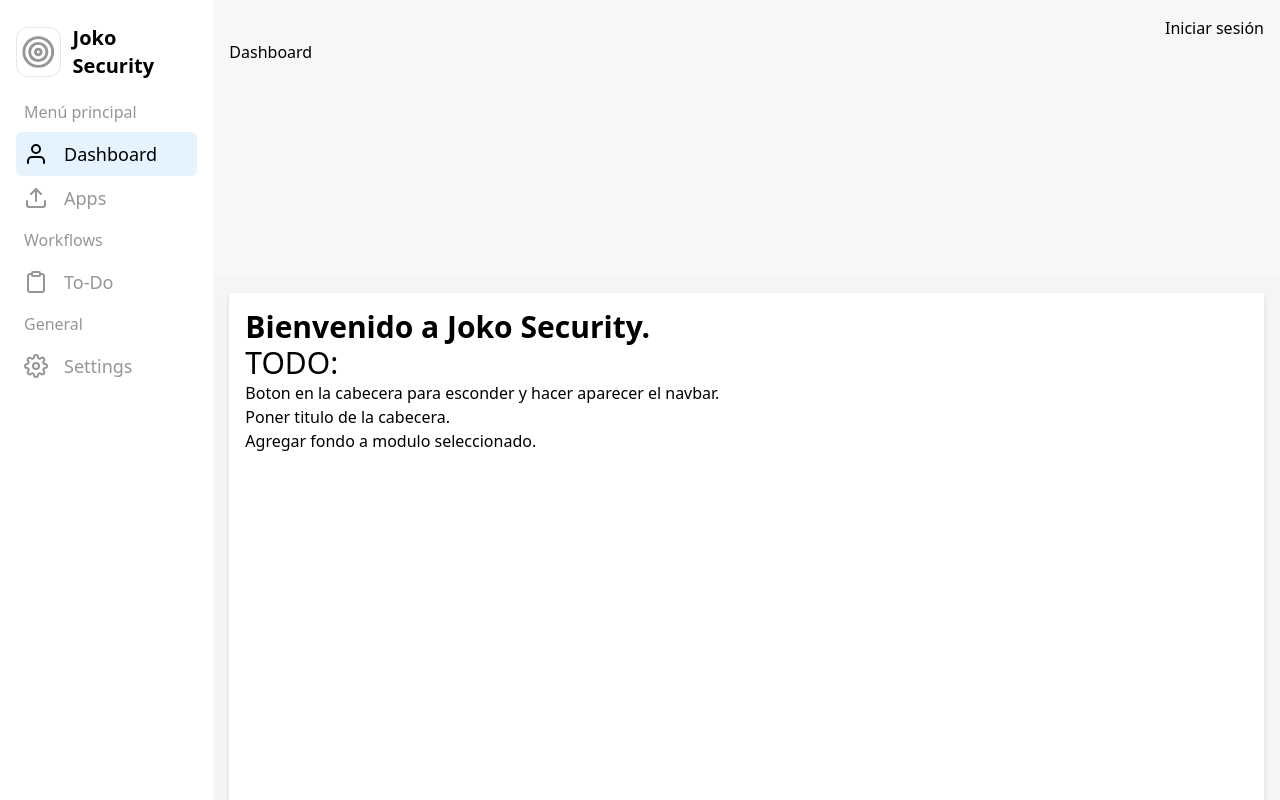
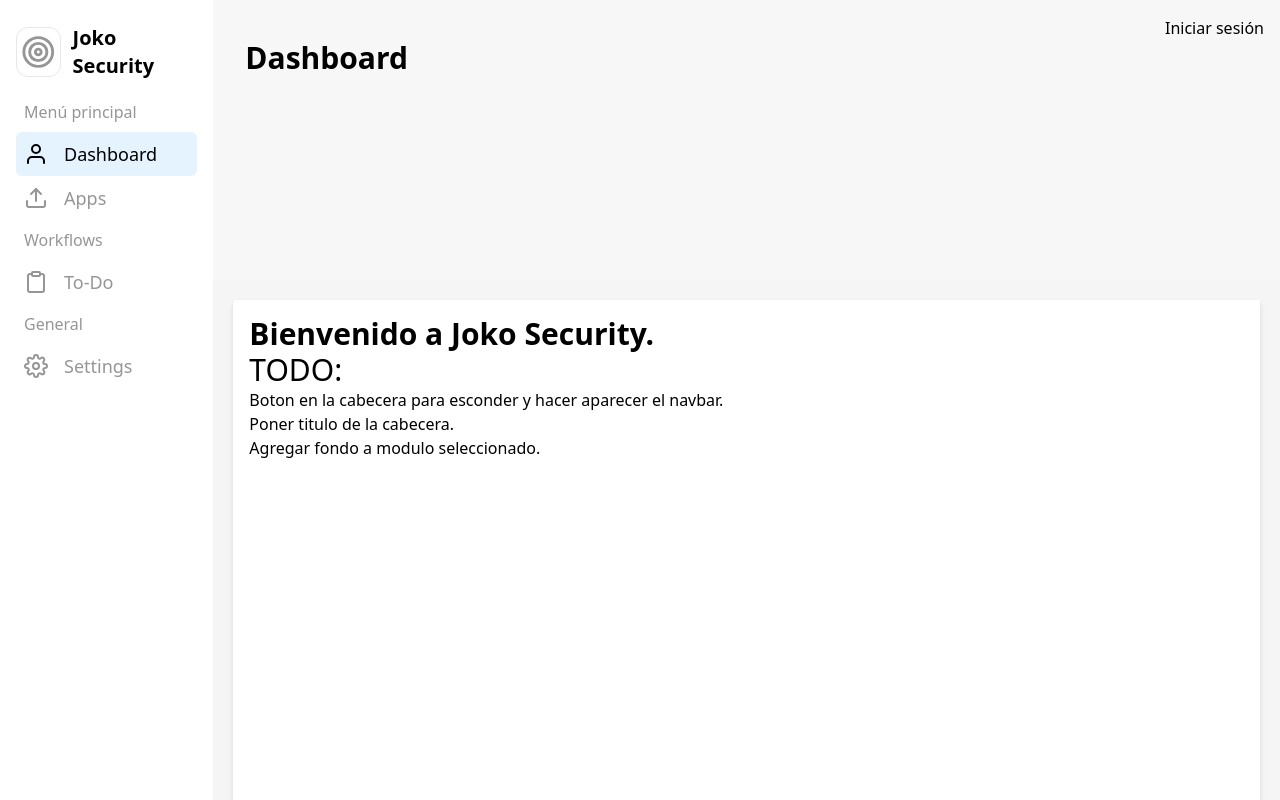
Before and after one commit to jokoframework/security-starter-react, a Next.js app: page / in a window 1280 px wide. Shown: the top 800 px of the page. Built offline with nearby package versions, Linux system fonts and the light colour scheme.

Commit message:
Agregar titulo a la cabecera
Este titulo es el nombre del modulo y esta en el componente Header de components/layout.tsx.

```diff
--- a/components/layout.tsx
+++ b/components/layout.tsx
@@ -157,7 +157,9 @@ function Header({ selectedModule }: { selectedModule: Module }) {
   return (
     <div className="col-span-12 md:col-span-10 row-span-1 px-4 py-4">
       <Link href="/login" passHref><div className="text-right">Iniciar sesión</div></Link>
-      { selectedModule.name }
+      <div className="mx-4 text-3xl font-semibold">
+        { selectedModule.name }
+      </div>
     </div>
   )
 }
@@ -168,7 +170,7 @@ function Content({ children }: { children: React.ReactNode }) {
    */
   return (
     <div className="row-span-3 col-span-12 md:col-span-10 bg-neutral-100">
-      <div className="m-4 p-4 h-screen bg-white rounded-s drop-shadow-md">
+      <div className="m-5 p-4 h-screen bg-white rounded-s drop-shadow-md">
         { children }
       </div>
     </div>
```
